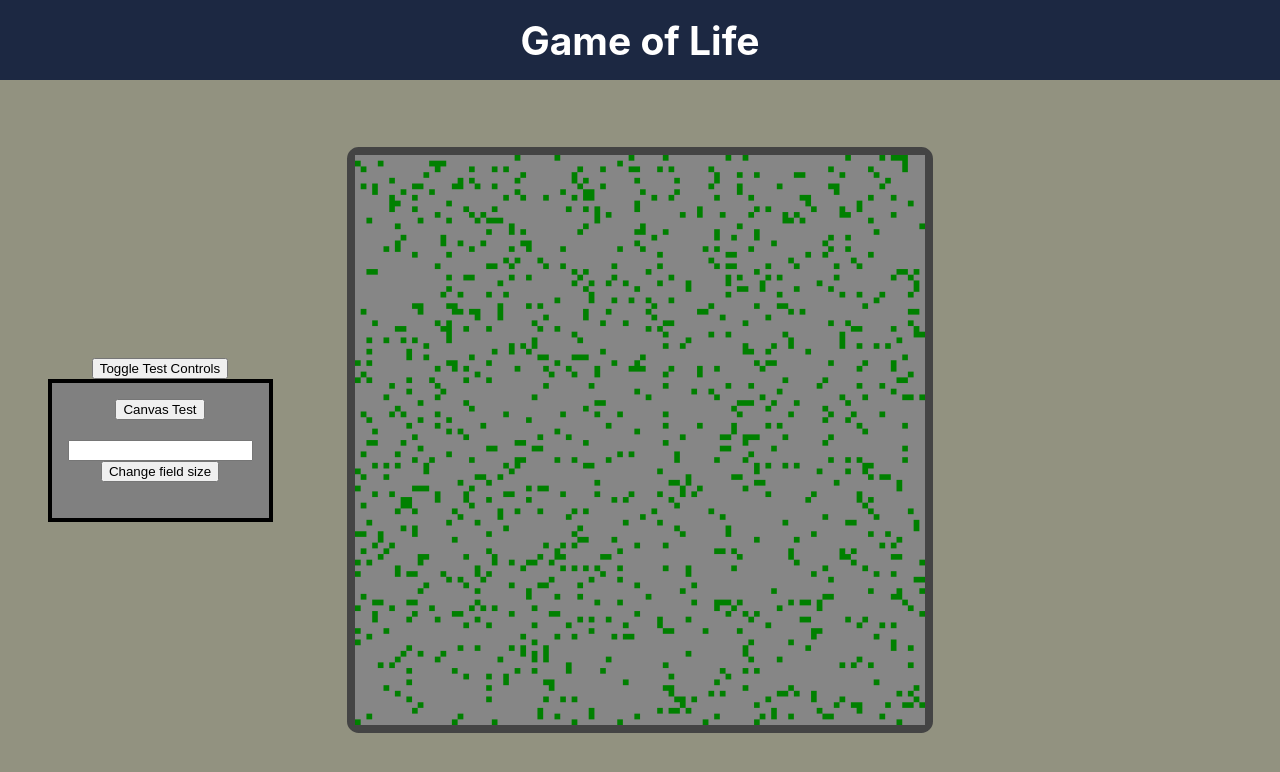
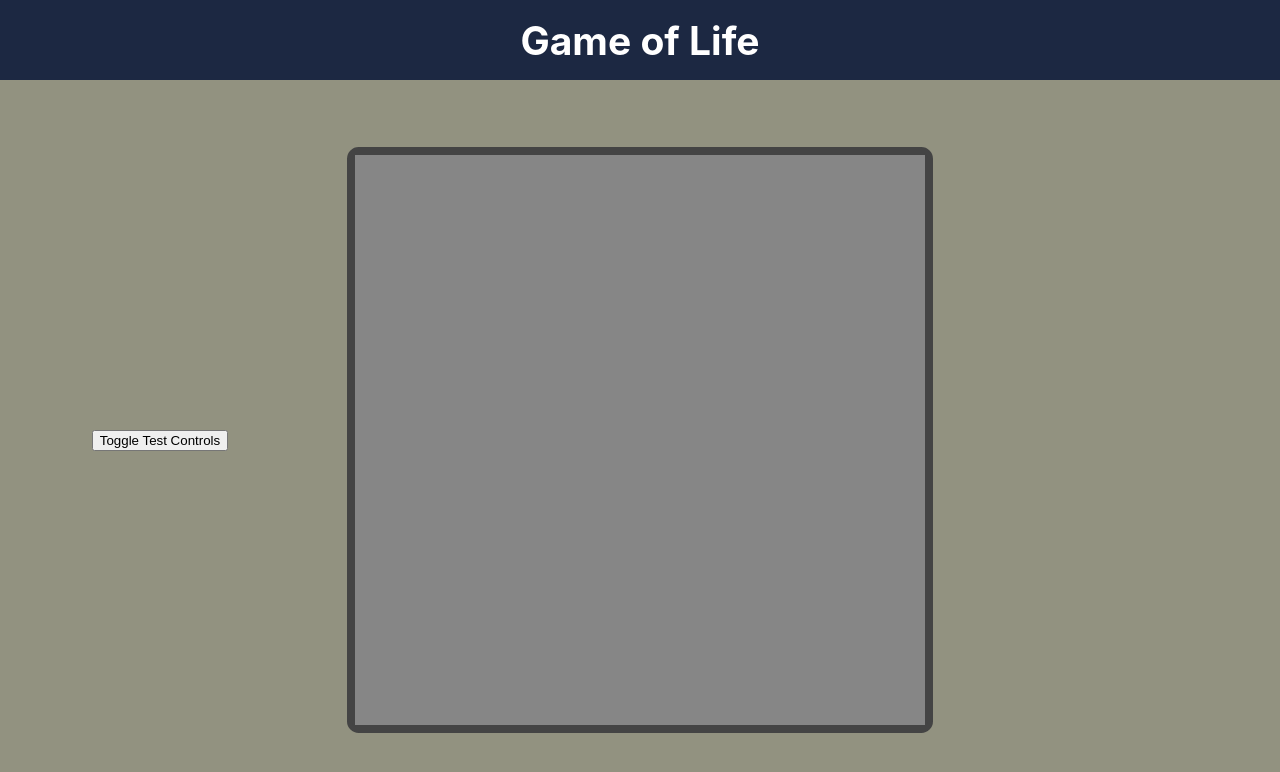
Before and after one commit to tgclayton/Gol2, a React (Create React App) app: page / in a window 1280 px wide. Shown: the top 772 px of the page. Built offline with nearby package versions, Linux system fonts and the light colour scheme.

Commit message:
test panel toggleable

```diff
--- a/src/App.js
+++ b/src/App.js
@@ -1,14 +1,16 @@
 import './App.css';
 import Game from './components/Game'
+import TestControls from './components/TestControls'
 import React, { useState, useEffect } from "react";
 import { createField, newMakeRandomMap } from './functions/game.js'
 import { canvasDraw } from './functions/canvas.js'
+import {} from './functions/app.js'
 
 function App() {
   const [size, setSize] = useState(100)
   const [tileSize, setTileSize] = useState(5)
   const [field, setField] = useState(createField(size, tileSize))
-  const [liveCells, setLiveCells] = useState(newMakeRandomMap(size))
+  const [liveCells, setLiveCells] = useState([])
   const [showTestControls, setShowTestControls] = useState(false)
 
   useEffect(() => {
@@ -24,17 +26,15 @@ function App() {
     setTileSize(tileSize)
   }
 
-  function canvasTest(callback) {
+  function canvasTest() {
     const randMap = newMakeRandomMap(size)
     setLiveCells(randMap)
-    callback(field, liveCells, tileSize)
+    canvasDraw(field, liveCells, tileSize)
   }
 
-  function checkState() {
-    console.log('size:', size)
-    console.log('tileSize:', tileSize)
-    console.log('field:', field)
-    console.log('liveCells:', liveCells)
+  let testControlPanel = null
+  if (showTestControls) {
+    testControlPanel = <TestControls canvasTest={canvasTest} changeSize={changeSize} />
   }
 
   return (
@@ -44,25 +44,25 @@ function App() {
       </header>
       <div className="app-body">
         <div id='left-column' className="column">
-          <button onClick = {() => setShowTestControls(!showTestControls)}>Toggle Test Controls</button>
-          <div id="test-controls" className ="column">
+          <button onClick={() => setShowTestControls(!showTestControls)}>Toggle Test Controls</button>
+          {testControlPanel}
+          {/* <div id="test-controls" className="column">
             <button onClick={() => canvasTest(canvasDraw)}>Canvas Test</button>
-            {/* <button onClick={() => checkState()}>Check State</button> */}
             <br></br>
             <input id='size-change' type='number' onSubmit ></input>
             <button onClick={() => changeSize()} >Change field size</button>
             <br></br>
-            {/* <button onClick = {() => setShowTestControls(false)}>Hide Panel</button> */}
-          </div>
+          </div> */}
         </div>
 
         <div id='center-column' className="column">
-          <Game></Game>
+          <Game />
         </div>
 
         <div id='right-column' className="column">
 
         </div>
+
       </div>
     </div>
   );
--- a/src/components/TestControls.jsx
+++ b/src/components/TestControls.jsx
@@ -1,13 +1,12 @@
-export default function TestControls () {
-  // return (
-  //   <div id="test-controls" className ="column">
-  //   <button onClick={() => canvasTest(canvasDraw)}>Canvas Test</button>
-  //   {/* <button onClick={() => checkState()}>Check State</button> */}
-  //   <br></br>
-  //   <input id='size-change' type='number' onSubmit ></input>
-  //   <button onClick={() => changeSize()} >Change field size</button>
-  //   <br></br>
-  //   {/* <button onClick = {() => setShowTestControls(false)}>Hide Panel</button> */}
-  // </div>
-  // )
+export default function TestControls(props) {
+  return (
+    <div id="test-controls" className="column">
+      <button onClick={() => props.canvasTest()}>Canvas Test</button>
+      <br></br>
+      <input id='size-change' type='number' onSubmit ></input>
+      <button onClick={() => props.changeSize()} >Change field size</button>
+      <br></br>
+      {/* <button onClick = {() => setShowTestControls(false)}>Hide Panel</button> */}
+    </div>
+  )
 }
```
Also changed, not shown: src/functions/app.js (added).
